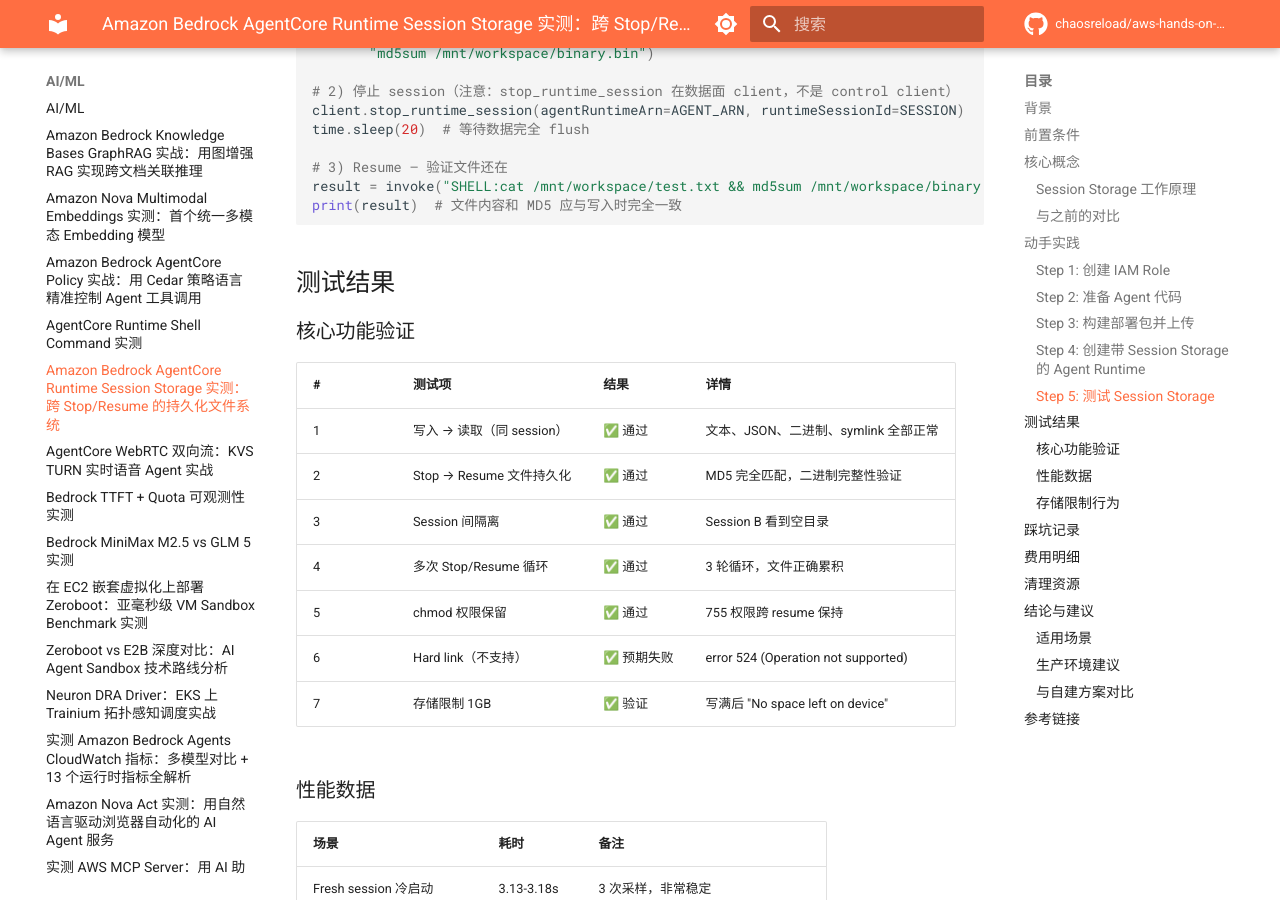
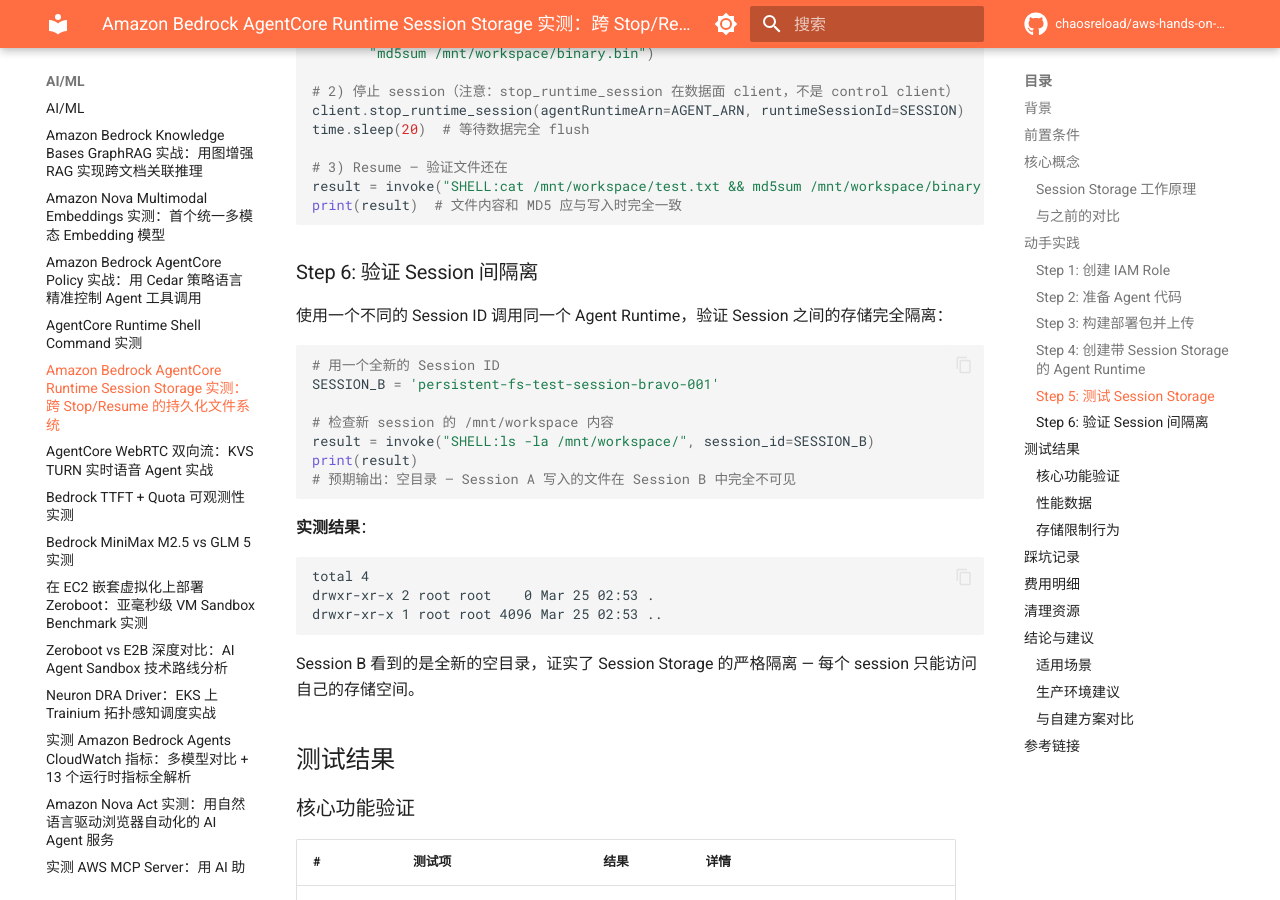
Before and after one commit to chaosreload/aws-hands-on-lab, an MkDocs documentation site: the page built from docs/ai-ml/agentcore-persistent-filesystems.md, in a window 1280 px wide and 900 px high, scrolled down 5994 px. Built offline with MkDocs 1.6.1 and Material for MkDocs 9.7.7, drawn with Linux system fonts in a browser that asks for light colours; comment, search, counter and statistics services are not loaded.

Commit message:
fix: add session isolation test step to article

````diff
--- a/docs/ai-ml/agentcore-persistent-filesystems.md
+++ b/docs/ai-ml/agentcore-persistent-filesystems.md
@@ -267,6 +267,30 @@
 print(result)  # 文件内容和 MD5 应与写入时完全一致
 ```
 
+### Step 6: 验证 Session 间隔离
+
+使用一个不同的 Session ID 调用同一个 Agent Runtime，验证 Session 之间的存储完全隔离：
+
+```python
+# 用一个全新的 Session ID
+SESSION_B = 'persistent-fs-test-session-bravo-001'
+
+# 检查新 session 的 /mnt/workspace 内容
+result = invoke("SHELL:ls -la /mnt/workspace/", session_id=SESSION_B)
+print(result)
+# 预期输出：空目录 — Session A 写入的文件在 Session B 中完全不可见
+```
+
+**实测结果**：
+
+```
+total 4
+drwxr-xr-x 2 root root    0 Mar 25 02:53 .
+drwxr-xr-x 1 root root 4096 Mar 25 02:53 ..
+```
+
+Session B 看到的是全新的空目录，证实了 Session Storage 的严格隔离 — 每个 session 只能访问自己的存储空间。
+
 ## 测试结果
 
 ### 核心功能验证
````
